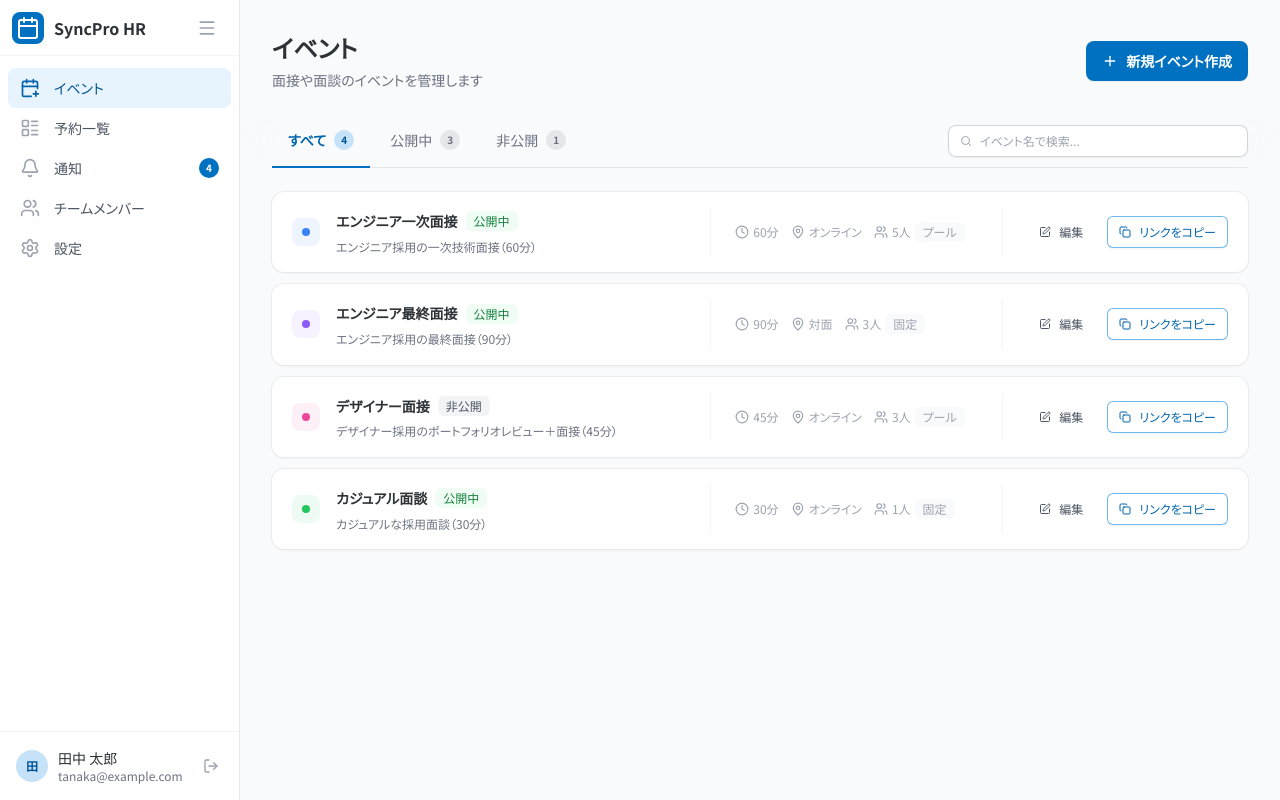
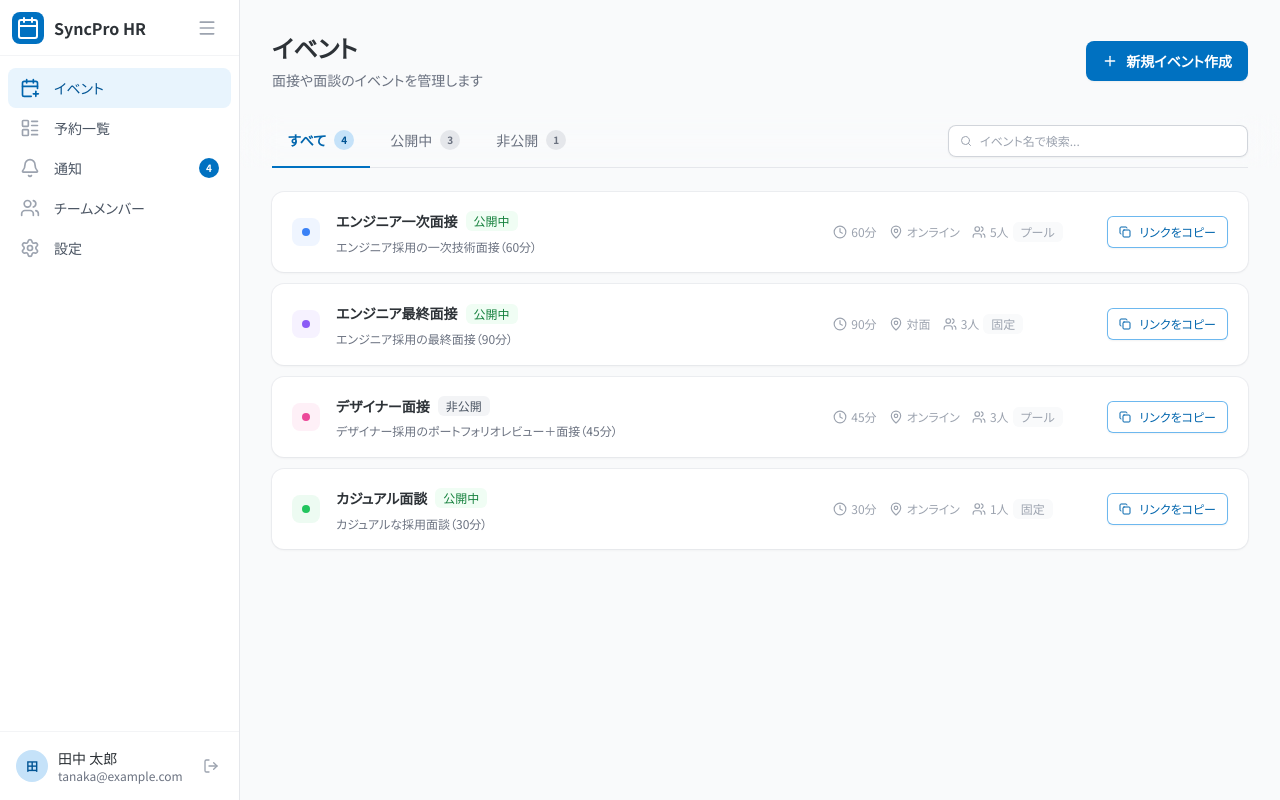
Before and after one commit to kohei-sk/sync-pro-hr, a Next.js app: page /events in a window 1280 px wide. Built offline with nearby package versions, Linux system fonts and the light colour scheme.

Commit message:
デザイン調整

```diff
--- a/src/app/(app)/events/[eventId]/page.tsx
+++ b/src/app/(app)/events/[eventId]/page.tsx
@@ -1664,10 +1664,10 @@ function ReminderTab({
           />
         </div>
         <div className="flex justify-end gap-2">
-          <button onClick={onCancel} className="btn btn-ghost btn-size-s">
+          <button onClick={onCancel} className="btn btn-ghost">
             キャンセル
           </button>
-          <button onClick={onSave} className="btn btn-primary btn-size-s">
+          <button onClick={onSave} className="btn btn-primary">
             {saveLabel}
           </button>
         </div>
--- a/src/app/(app)/events/page.tsx
+++ b/src/app/(app)/events/page.tsx
@@ -112,7 +112,7 @@ function EventCard({
     >
 
       {/* メインコンテンツ */}
-      <div className="flex flex-1 min-w-0 px-5 py-4 w-full">
+      <div className="flex flex-1 min-w-0 px-5 py-4 w-full flex-wrap">
         <div className="flex flex-1 items-center gap-4">
           {/* カラー */}
           <div
@@ -162,7 +162,7 @@ function EventCard({
         </div>
 
         {/* メタデータ行 */}
-        <div className="flex flex-wrap items-center gap-3 min-w-[293px] text-xs text-gray-400 border-l border-r border-gray-100 px-6 mx-6">
+        <div className="flex flex-wrap items-center gap-3 min-w-[306px] text-xs text-gray-400 px-8">
           <span className="flex items-center gap-1">
             <Clock className="h-3.5 w-3.5" />
             {event.duration}分
@@ -191,14 +191,14 @@ function EventCard({
           className="flex items-center gap-3"
           onClick={(e) => e.stopPropagation()}
         >
-          <Link
+          {/* <Link
             href={`/events/${event.id}`}
             className="btn btn-ghost btn-size-s ml-auto"
             onClick={(e) => e.stopPropagation()}
           >
             <Edit className="h-3 w-3" />
             編集
-          </Link>
+          </Link> */}
           <button
             onClick={onCopyLink}
             className="btn btn-emphasis btn-size-s"
```
